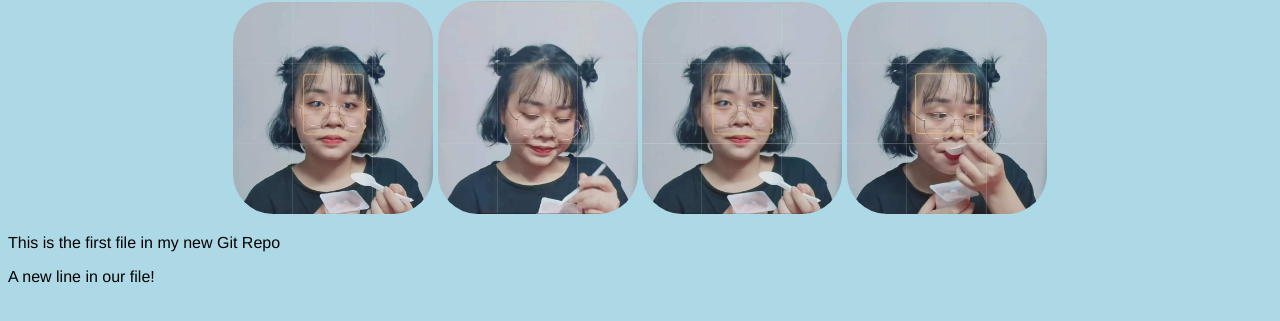
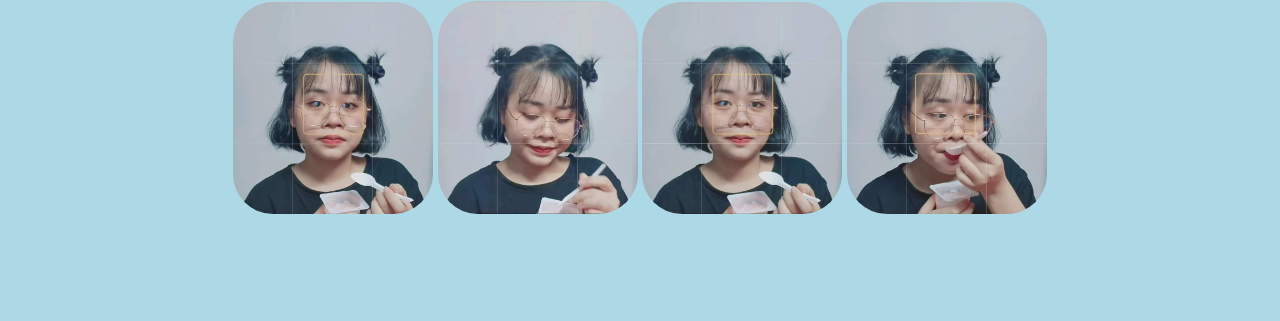
Before and after one commit to DNgocTai/hello, a plain HTML site: page index.html in a window 1280 px wide. Shown: the part 79-400 px from the top of the page. Drawn offline with Linux system fonts and the light colour scheme.

```diff
--- a/index.html
+++ b/index.html
@@ -15,7 +15,5 @@
         <img src="./my_fr4.jpg" alt="My friend" style="width: 200px;border-radius: 40px;">
         <img src="./my_fr5.jpg" alt="My friend" style="width: 200px;border-radius: 40px;">
     </div>
-    <p> This is the first file in my new Git Repo</p>
-    <p>A new line in our file!</p>
 </body>
 </html>
```
